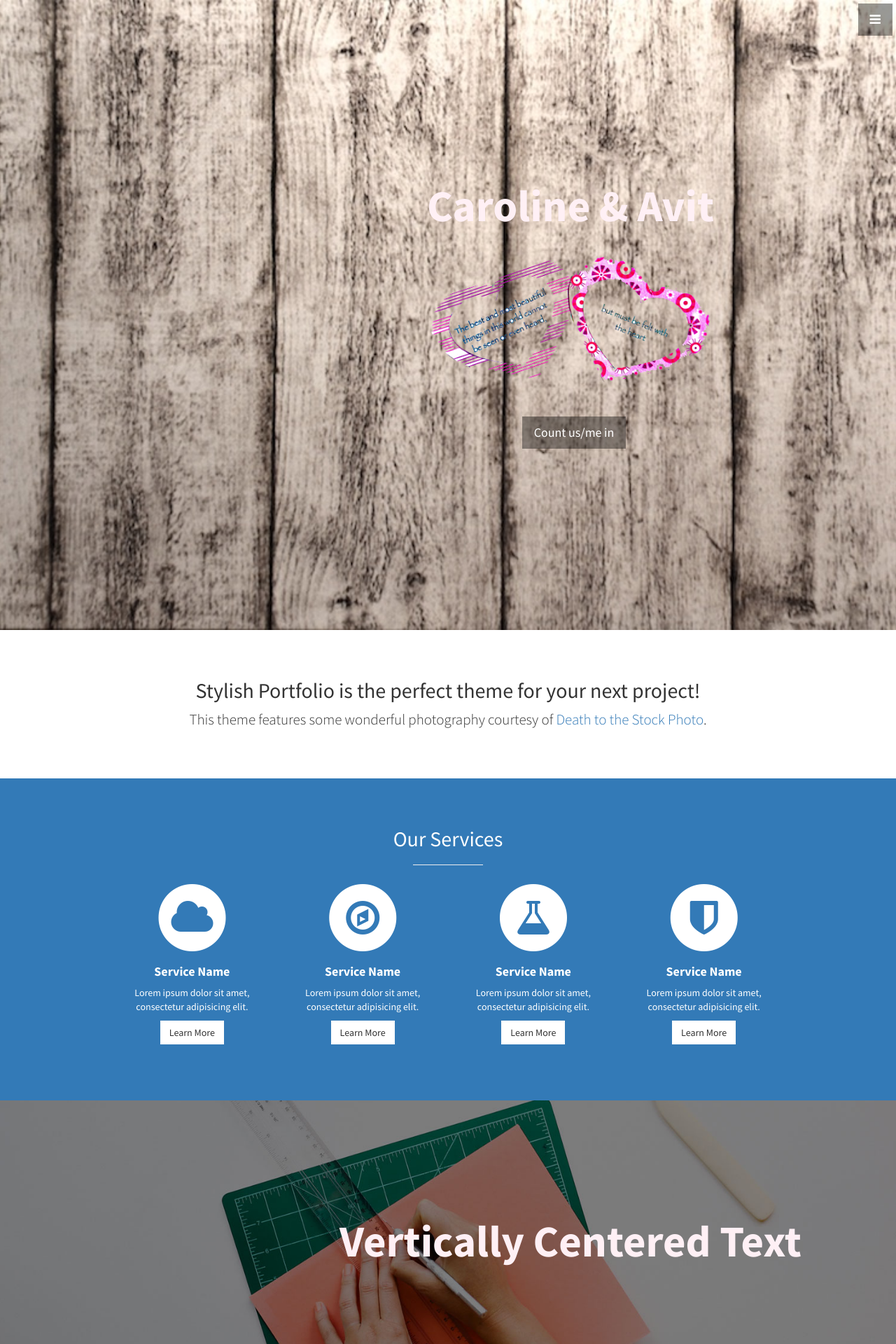
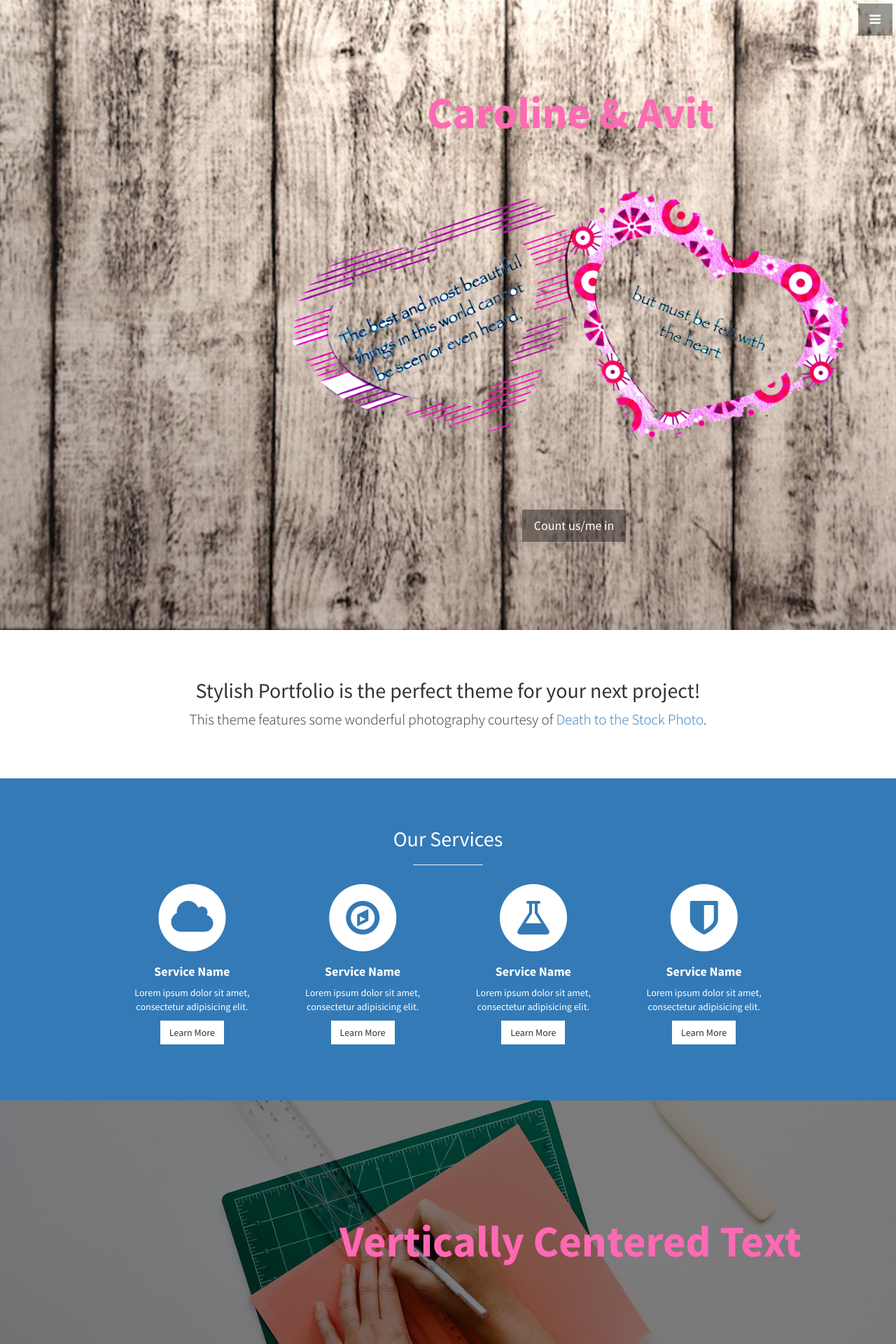
Before and after one commit to MonchiLin/carowedavit.github.io, a Jekyll site: the page built from index.html, in a window 1280 px wide. Shown: the top 1920 px of the page at 70% size. Built offline with Jekyll 4.4.1, drawn with Linux system fonts in a browser that asks for light colours.

Commit message:
front page updated

```diff
--- a/_includes/header.html
+++ b/_includes/header.html
@@ -1,7 +1,7 @@
 <header id="top" class="header">
   <div class="text-vertical-center">
     <h1>Caroline &amp; Avit</h1>
-    <img src="img/qh.gif" alt="Wedding quotes" style="width:400px; margin-left: 25em;">
+    <img src="img/qh.gif" alt="Wedding quotes" style="width:800px; margin-left: 25em;">
     <br>
     <a href="#about" class="btn btn-dark btn-lg">Count us/me in</a>
   </div>
--- a/css/stylish-portfolio.css
+++ b/css/stylish-portfolio.css
@@ -20,7 +20,7 @@
     display: table-cell;
     text-align: center;
     vertical-align: middle;
-    color: #FFF0F5;
+    color: #FF69B4;
     text-indent: 25em;
 }
 
```
